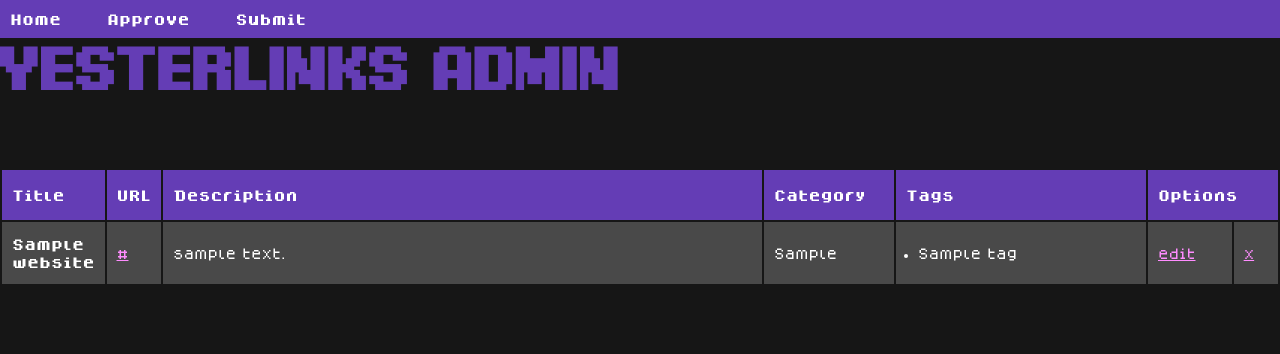
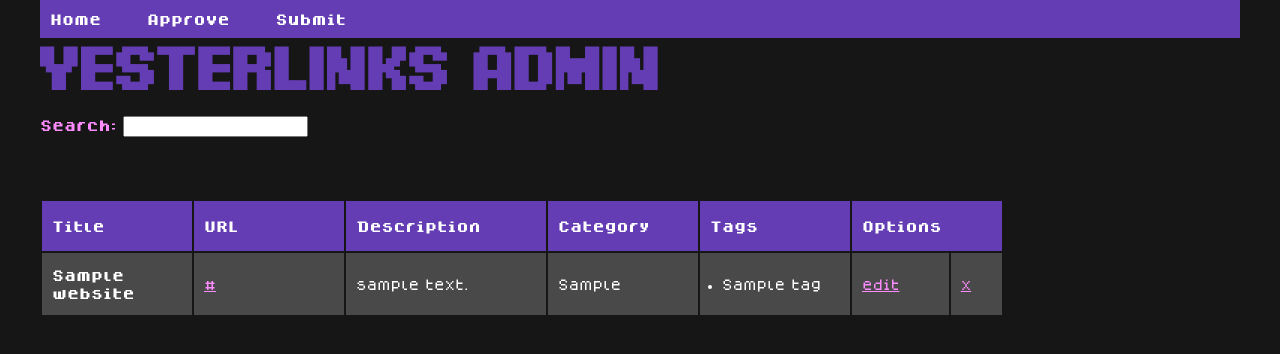
Before and after one commit to sadgrlonline/yesterlinks, a PHP site: page /admin/ in a window 1280 px wide. Shown: the top 354 px of the page. Run offline with PHP 8.4, Linux system fonts and the light colour scheme; tables that the repository leaves empty or names only in its code hold one stand-in row (values such as "Sample post").

Commit message:
fixed admin formatting, added search bar

```diff
--- a/admin/index.php
+++ b/admin/index.php
@@ -10,6 +10,8 @@
   <div class="container">
     <?php include 'navigation.php' ?>
     <h1>Yesterlinks Admin</h1>
+    <div id="search"><label>Search: </label><input type="text" id="searchInput">
+          </div>
     <div class="table-wrapper">
     <table id="directory">
       <div class="row">
@@ -116,12 +118,24 @@
     </div>
     <style>
     .container {
-      max-width:100%;
+      max-width:1200px;
     }
 
     /* Now we can horizontally scroll the table, but the nav will stay in place! */
     .table-wrapper {
       overflow: auto;
+    }
+
+    .descr {
+      width:200px !important;
+      max-width:200px !important;
+    }
+    .tags {
+      min-width:120px;
+    }
+    .title {
+      width:150px;
+      max-width:150px;
     }
   </style>
 </body>
@@ -139,6 +153,7 @@ $(function() {
 
 $('td').on("click", ".edit", function(e) {
   e.preventDefault();
+
   var url = $(this).parent('td').siblings('.urlAdmin').text();
   var cat = $(this).parent('td').parent('.row').children('.cat').text();
   var title = $(this).parent('td').parent('.row').children('.title').text();
@@ -222,4 +237,40 @@ $('.del').on("click", function(e) {
   });
 }
 })
+
+$('#searchInput').on('keyup', function(e) {
+    // value of text field
+    var value = $(this).val();
+    console.log(e.keyCode);
+
+    // assigns the pattern we're searching for
+    var patt = new RegExp(value, "i");
+    // in the #directory table, find each tr
+    $('#directory').find('tr').each(function() {
+      if(value.length === 0) {
+        // if search box is empty
+        // loop through rows and make highlight 'invisible'.
+        console.log('remove Mark');
+        //$(this).children('td.descr').children(mark))
+        $('mark').css('background-color', 'transparent');
+        $('mark').css('padding', '0');
+
+      }
+
+      var $table = $(this);
+
+      if (!($table.find('td').text().search(patt) >= 0)) {
+        $table.not('.tablesorter-headerRow').hide();
+      }
+
+      if (($table.find('td').text().search(patt) >= 0)) {
+        $(this).show();
+        var td = $(this).children('td.desc').children('div.desc');
+        var matchedRow = td.text();
+        var newMarkup = matchedRow.replace(value, '<mark>' + value + '</mark>');
+        td.html(newMarkup);
+
+      }
+    });
+  });
 </script>
```
